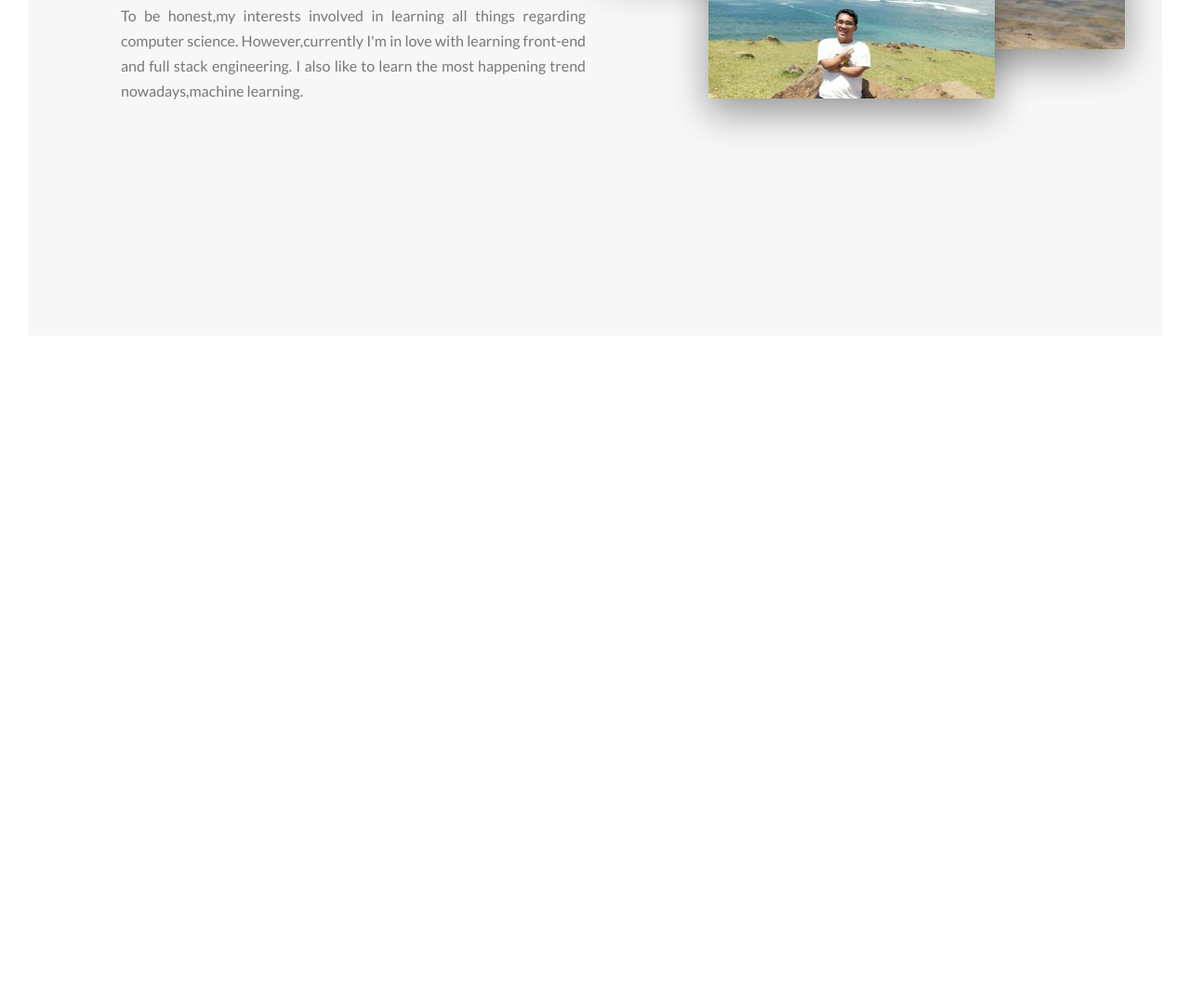
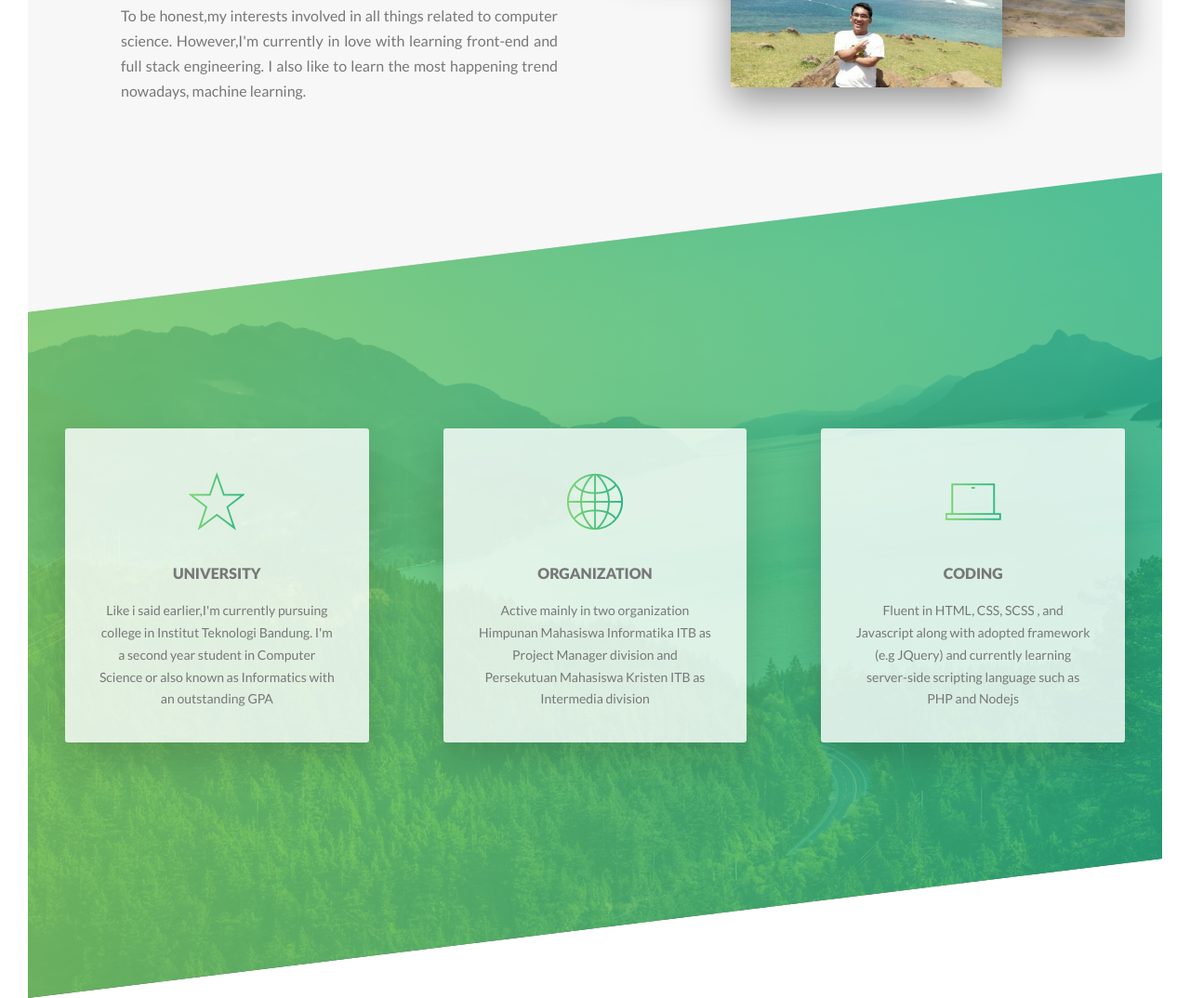
Before and after one commit to manasye/manasye.github.io, a website: page index.html in a window 1280 px wide. Shown: the part 1160-2234 px from the top of the page at 93% size. Before the commit the page ends 1551 px from the top, so only its background shows below. Drawn offline with Linux system fonts and the light colour scheme.

Commit message:
add skill section

```diff
--- a/index.html
+++ b/index.html
@@ -50,9 +50,9 @@
                             What's my interests?
                         </h3>
                         <p class="paragraph">
-                            To be honest,my interests involved in learning all things regarding computer science.
-                            However,currently I'm in love with learning front-end and full stack engineering.
-                            I also like to learn the most happening trend nowadays,machine learning.
+                            To be honest,my interests involved in all things related to computer science.
+                            However,I'm currently in love with learning front-end and full stack engineering.
+                            I also like to learn the most happening trend nowadays, machine learning.
                         </p>
                     </div>
 
@@ -64,7 +64,45 @@
                         </div>
                     </div>
                 </div>
+            </section>
 
+            <section class="section-skills">
+                <div class="row">
+
+                    <div class="col-1-of-3">
+                        <div class="skill-box">
+                            <i class="skill-box__icon icon-basic-star"></i>
+                            <h3 class="heading-tertiary u-margin-bottom-small">University</h3>
+                            <p class="skill-box__text">
+                                Like i said earlier,I'm currently pursuing college in Institut Teknologi Bandung.
+                                I'm a second year student in Computer Science or also known as Informatics with an outstanding GPA
+                            </p>
+                        </div>
+                    </div>
+
+                    <div class="col-1-of-3">
+                        <div class="skill-box">
+                            <i class="skill-box__icon icon-basic-world"></i>
+                            <h3 class="heading-tertiary u-margin-bottom-small">Organization</h3>
+                            <p class="skill-box__text">
+                                Active mainly in two organization  Himpunan Mahasiswa Informatika ITB as Project Manager division
+                                and Persekutuan Mahasiswa Kristen ITB as Intermedia division
+                            </p>
+                        </div>
+                    </div>
+
+                    <div class="col-1-of-3">
+                        <div class="skill-box">
+                            <i class="skill-box__icon icon-basic-laptop"></i>
+                            <h3 class="heading-tertiary u-margin-bottom-small">Coding</h3>
+                            <p class="skill-box__text">
+                                Fluent in HTML, CSS, SCSS , and Javascript along with adopted framework (e.g JQuery)
+                                and currently learning server-side scripting language such as PHP and Nodejs
+                            </p>
+                        </div>
+                    </div>
+
+                </div>
             </section>
 
         </main>
--- a/sass/abstract/_variables.scss
+++ b/sass/abstract/_variables.scss
@@ -9,7 +9,7 @@ $color-black: #000;
 $color-grey-light-1: #f7f7f7;
 
 $grid-width: 114rem;
-$gutter-horizontal: 2rem;
+$gutter-horizontal: 8rem;
 $gutter-vertical: 8rem;
 
 $default-font-size: 1.6rem;
--- /dev/null
+++ b/sass/components/_skill-box.scss
@@ -0,0 +1,22 @@
+.skill-box {
+    background-color: rgba($color-white, .8);
+    font-size: 1.4rem;
+    padding: 3.5rem;
+    text-align: center;
+    border-radius: 3px;
+    box-shadow: 0 1.5rem 4rem rgba($color-black, .15);
+    transition: all .3s;
+
+    &__icon {
+        font-size: 6rem;
+        margin-bottom: .5rem;
+        display: inline-block;
+        background-image: linear-gradient(to right, $color-primary-light, $color-primary-dark);
+        -webkit-background-clip: text;
+        color: transparent;
+    }
+
+    &:hover {
+        transform: translateY(-1.5rem) scale(1.05);
+    }
+}
--- a/sass/main.scss
+++ b/sass/main.scss
@@ -9,6 +9,7 @@
 
 @import "components/button";
 @import "components/composition";
+@import "components/skill-box";
 
 @import "layout/header";
 @import "layout/grid";
--- a/sass/pages/_home.scss
+++ b/sass/pages/_home.scss
@@ -3,3 +3,18 @@
     padding: 25rem 0;
     margin-top: -20vh;
 }
+
+.section-skills {
+    padding: 20rem 0;
+    margin-top: -10rem;
+    background-image: linear-gradient(to right
+        ,rgba($color-primary-light,0.8)
+        ,rgba($color-primary-dark,0.8))
+        ,url(../img/nat-10.jpg);
+    background-size: cover;
+    transform: skewY(-7deg);
+
+    & > * {
+        transform: skewY(7deg);
+    }
+}
```
Also changed, not shown: css/style.css, img/logo-green-1x.png (deleted), img/logo-green-2x.png (deleted), img/logo-green-small-1x.png (deleted).
